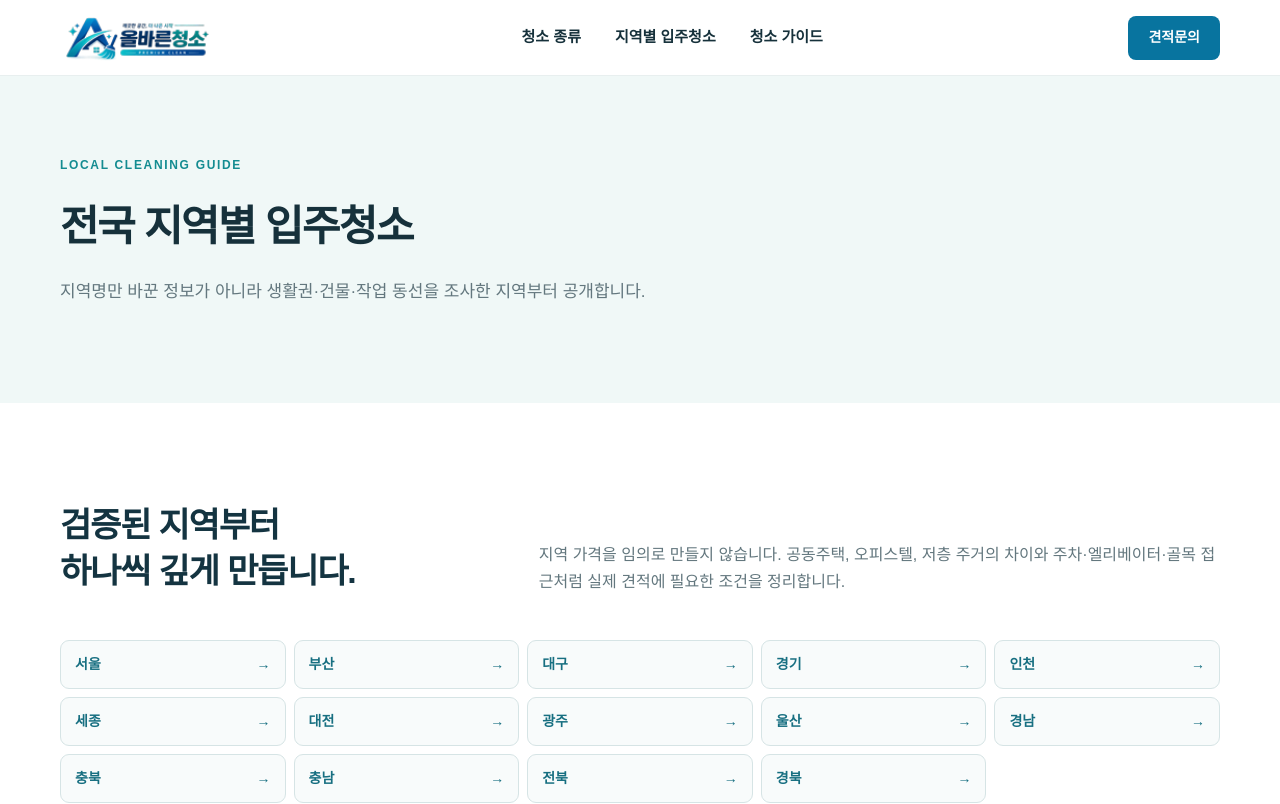
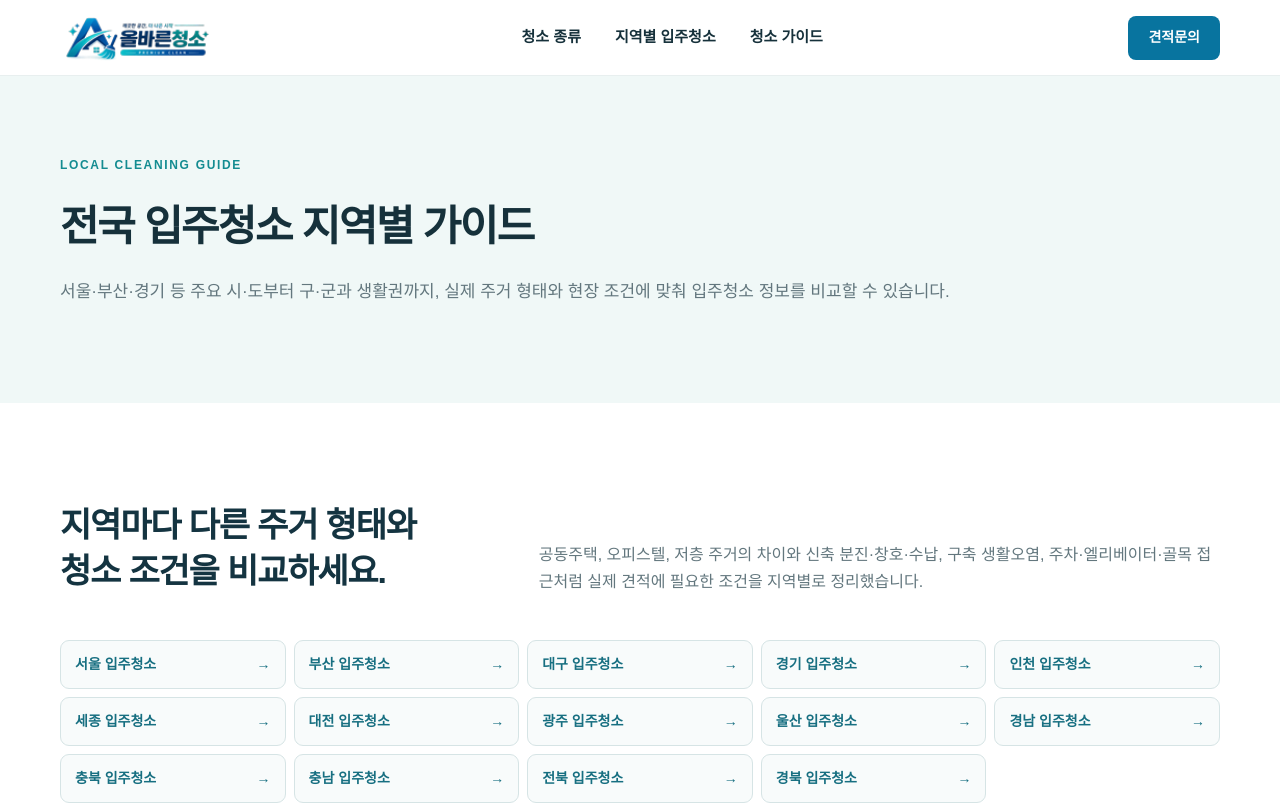
Before and after one commit to hoho601212-collab/ProperMove-inCleaning, a Next.js app: page /cleaning in a window 1280 px wide. Shown: the top 804 px of the page. Built offline with nearby package versions, Linux system fonts and the light colour scheme; no server answers.

Commit message:
전국 입주청소 허브 검색 제목과 설명 개선

```diff
--- a/app/cleaning/page.tsx
+++ b/app/cleaning/page.tsx
@@ -3,10 +3,18 @@ import RegionDirectory from "@/components/RegionDirectory";
 import { regionList } from "@/lib/regions";
 import { SITE_URL } from "@/lib/site";
 
-export const metadata = { title: "전국 지역별 입주청소", description: "공식 지역 자료와 생활권별 주거·접근 조건을 바탕으로 만든 독립적인 입주청소 지역 가이드입니다.", alternates: { canonical: "/cleaning" } };
+const hubTitle = "전국 입주청소 | 서울·부산·경기 등 지역별 청소 가이드";
+const hubDescription = "서울·부산·대구·인천·경기 등 전국 주요 지역의 입주청소 정보를 한곳에서 확인하세요. 아파트·오피스텔·저층주거의 청소 범위와 창호·수납·분진, 출입·주차 조건을 지역별로 비교할 수 있습니다.";
+
+export const metadata = {
+  title: hubTitle,
+  description: hubDescription,
+  alternates: { canonical: "/cleaning" },
+  openGraph: { title: hubTitle, description: hubDescription },
+};
 
 export default function CleaningHub() {
   const cityHubs = [...new Map(regionList.map(region => [region.slug.split("/")[0], region.city])).entries()];
-  const collectionSchema = { "@context": "https://schema.org", "@type": "CollectionPage", name: "전국 지역별 입주청소", url: `${SITE_URL}/cleaning`, description: "생활권·건물·작업 동선을 조사한 지역별 입주청소 가이드", mainEntity: { "@type": "ItemList", numberOfItems: regionList.length, itemListElement: regionList.map((region, index) => ({ "@type": "ListItem", position: index + 1, name: `${region.district} 입주청소`, url: `${SITE_URL}/cleaning/${region.slug}` })) } };
-  return <><script type="application/ld+json" dangerouslySetInnerHTML={{ __html: JSON.stringify(collectionSchema) }} /><section className="pageHero"><div className="shell"><span className="eyebrow">LOCAL CLEANING GUIDE</span><h1>전국 지역별 입주청소</h1><p>지역명만 바꾼 정보가 아니라 생활권·건물·작업 동선을 조사한 지역부터 공개합니다.</p></div></section><section className="section shell"><div className="hubIntro"><h2>검증된 지역부터<br/>하나씩 깊게 만듭니다.</h2><p>지역 가격을 임의로 만들지 않습니다. 공동주택, 오피스텔, 저층 주거의 차이와 주차·엘리베이터·골목 접근처럼 실제 견적에 필요한 조건을 정리합니다.</p></div><nav className="cityHubLinks" aria-label="시·도별 입주청소 가이드">{cityHubs.map(([slug, city]) => <Link href={`/cleaning/${slug}`} key={slug}>{city}<span>→</span></Link>)}</nav><RegionDirectory regions={regionList.map(({ slug, city, district, description }) => ({ slug, city, district, description }))} /></section></>;
+  const collectionSchema = { "@context": "https://schema.org", "@type": "CollectionPage", name: hubTitle, url: `${SITE_URL}/cleaning`, description: hubDescription, inLanguage: "ko-KR", mainEntity: { "@type": "ItemList", numberOfItems: regionList.length, itemListElement: regionList.map((region, index) => ({ "@type": "ListItem", position: index + 1, name: `${region.city} ${region.district} 입주청소`, url: `${SITE_URL}/cleaning/${region.slug}` })) } };
+  return <><script type="application/ld+json" dangerouslySetInnerHTML={{ __html: JSON.stringify(collectionSchema) }} /><section className="pageHero"><div className="shell"><span className="eyebrow">LOCAL CLEANING GUIDE</span><h1>전국 입주청소 지역별 가이드</h1><p>서울·부산·경기 등 주요 시·도부터 구·군과 생활권까지, 실제 주거 형태와 현장 조건에 맞춰 입주청소 정보를 비교할 수 있습니다.</p></div></section><section className="section shell"><div className="hubIntro"><h2>지역마다 다른 주거 형태와<br/>청소 조건을 비교하세요.</h2><p>공동주택, 오피스텔, 저층 주거의 차이와 신축 분진·창호·수납, 구축 생활오염, 주차·엘리베이터·골목 접근처럼 실제 견적에 필요한 조건을 지역별로 정리했습니다.</p></div><nav className="cityHubLinks" aria-label="시·도별 입주청소 가이드">{cityHubs.map(([slug, city]) => <Link href={`/cleaning/${slug}`} key={slug}>{city} 입주청소<span>→</span></Link>)}</nav><RegionDirectory regions={regionList.map(({ slug, city, district, description }) => ({ slug, city, district, description }))} /></section></>;
 }
```
